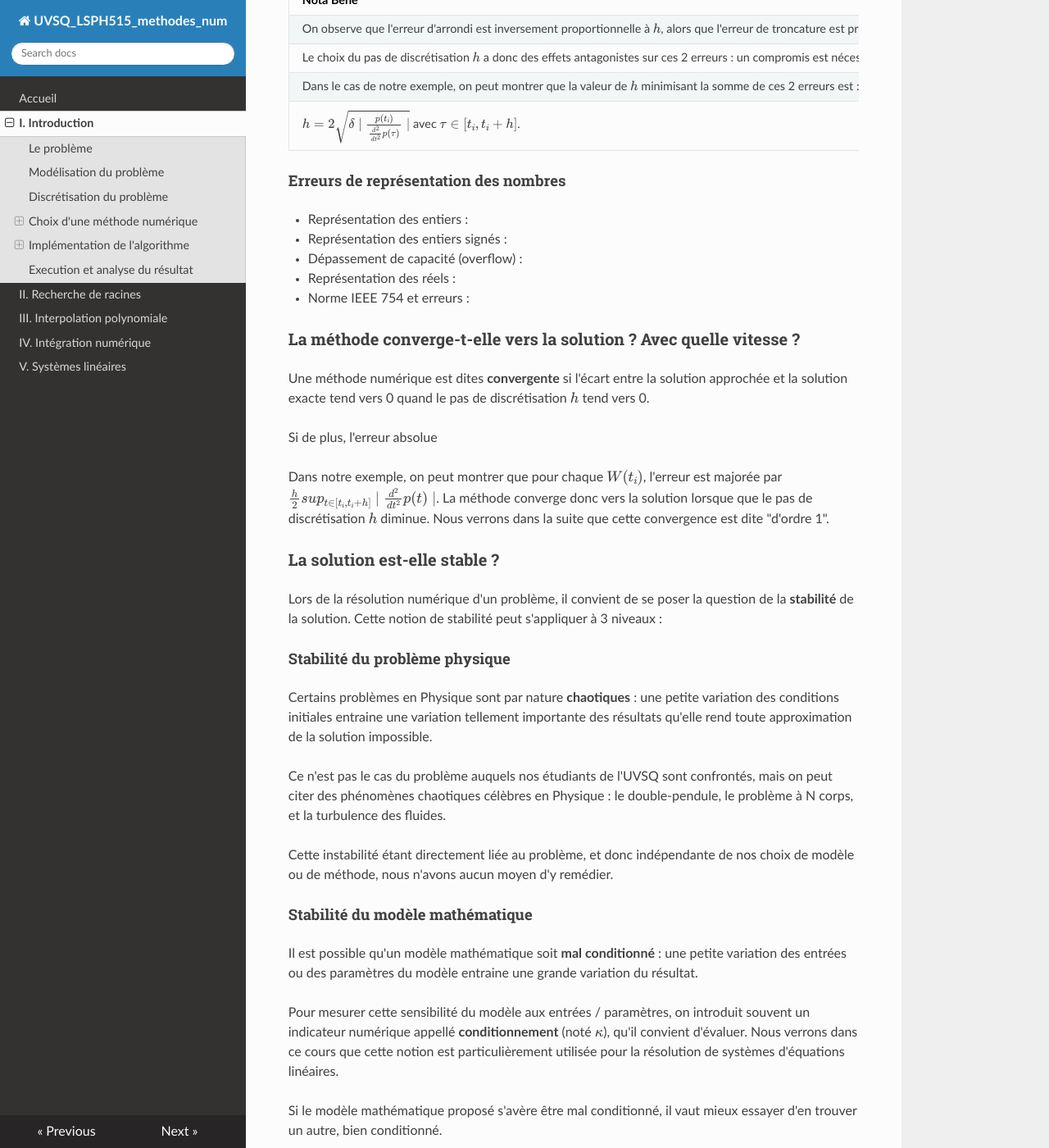
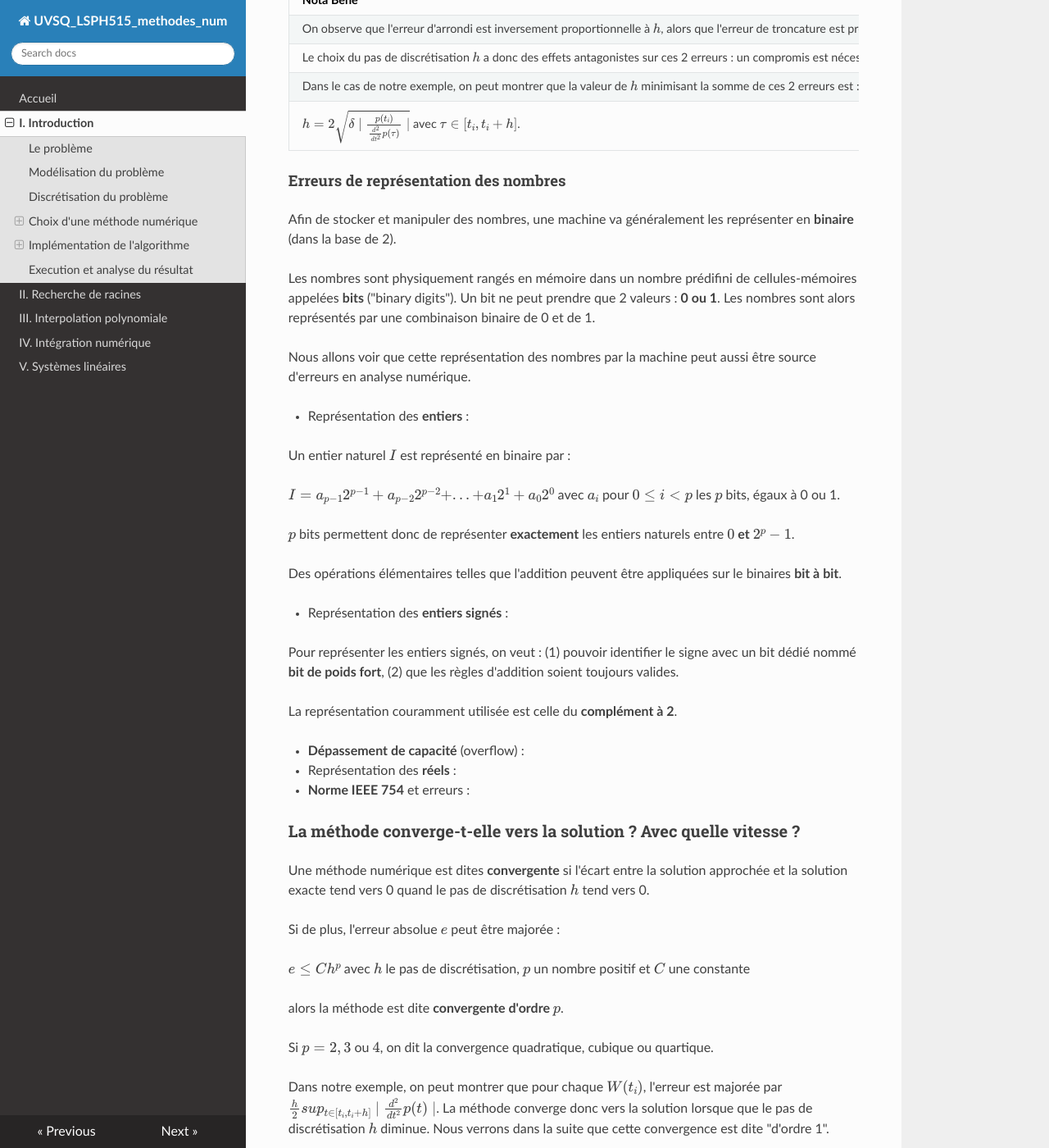
Before and after one commit to NicOudart/UVSQ_LSPH515_methodes_num, an MkDocs documentation site: the page built from docs/Chap1_Introduction.md, in a window 1280 px wide and 1400 px high, scrolled down 4322 px. Shown: the whole window at 82% size. Built offline with MkDocs 1.6.1, drawn with Linux system fonts in a browser that asks for light colours; nearby versions of some CDN libraries; some of the changed text lies outside the part shown.

Commit message:
-Update Chapter 1.

```diff
--- a/docs/Chap1_Introduction.md
+++ b/docs/Chap1_Introduction.md
@@ -155,23 +155,48 @@ On remarque que l'erreur d'arrondi sur $f(t_i)$ a été propagée par les diffé
 
 #### Erreurs de représentation des nombres
 
-- Représentation des entiers :
+Afin de stocker et manipuler des nombres, une machine va généralement les représenter en **binaire** (dans la base de 2).
 
-- Représentation des entiers signés :
+Les nombres sont physiquement rangés en mémoire dans un nombre prédifini de cellules-mémoires appelées **bits** ("binary digits").
+Un bit ne peut prendre que 2 valeurs : **0 ou 1**. Les nombres sont alors représentés par une combinaison binaire de 0 et de 1.
 
-- Dépassement de capacité (overflow) :
+Nous allons voir que cette représentation des nombres par la machine peut aussi être source d'erreurs en analyse numérique.
 
-- Représentation des réels :
+- Représentation des **entiers** :
 
-- Norme IEEE 754 et erreurs :
+Un entier naturel $I$ est représenté en binaire par :
+
+$I = a_{p-1} 2^{p-1} + a_{p-2} 2^{p-2} + ... + a_1 2^1 + a_0 2^0$ avec $a_i$ pour $0 \leq i < p$ les $p$ bits, égaux à 0 ou 1.
+
+$p$ bits permettent donc de représenter **exactement** les entiers naturels entre **$0$ et $2^p-1$**.
+
+Des opérations élémentaires telles que l'addition peuvent être appliquées sur le binaires **bit à bit**.
+
+- Représentation des **entiers signés** :
+
+Pour représenter les entiers signés, on veut : (1) pouvoir identifier le signe avec un bit dédié nommé **bit de poids fort**, (2) que les règles d'addition soient toujours valides.
+
+La représentation couramment utilisée est celle du **complément à 2**.
+
+
+
+- **Dépassement de capacité** (overflow) :
+
+- Représentation des **réels** :
+
+- **Norme IEEE 754** et erreurs :
 
 ### La méthode **converge**-t-elle vers la solution ? Avec quelle vitesse ?
 
 Une méthode numérique est dites **convergente** si l'écart entre la solution approchée et la solution exacte tend vers 0 quand le pas de discrétisation $h$ tend vers 0.
 
-Si de plus, l'erreur absolue
+Si de plus, l'erreur absolue $e$ peut être majorée :
 
+$e \leq C h^p$ avec $h$ le pas de discrétisation, $p$ un nombre positif et $C$ une constante
 
+alors la méthode est dite **convergente d'ordre $p$**.
+
+Si $p = 2, 3$ ou $4$, on dit la convergence quadratique, cubique ou quartique.
 
 Dans notre exemple, on peut montrer que pour chaque $W(t_i)$, l'erreur est majorée par $\frac{h}{2} sup_{t \in [t_i,t_i+h]} \mid \frac{d^2}{dt^2} p(t)\mid$.
 La méthode converge donc vers la solution lorsque que le pas de discrétisation $h$ diminue.
@@ -242,9 +267,8 @@ Il s'agit de calculer la **quantité maximale de mémoire** utilisée au cours d
 
 Comme nous l'avons vu, les variables sont stockées en binaire, on exprimer en général la complexité en espace d'un algorithme en **octets** (multiplet de 8 bits).
 
-Dans le cas des étudiants de l'UVSQ, on doit stocker
-
-
+Dans le cas des étudiants de l'UVSQ, on doit stocker les entrées, un vecteur de taille $N-1$ et un scalaire, et la sortie, un vecteur de taille $N-1$.
+Au total, on doit donc stocker $2N-1$ valeurs. Si ces valeurs sont encodées sur 32 bits, un espace mémoire de maximum $64N-32$ bits sera alors nécessaire pour faire tourner l'algorithme, soit $8N-4$ octets.
 
 ## Implémentation de l'algorithme
 
```
